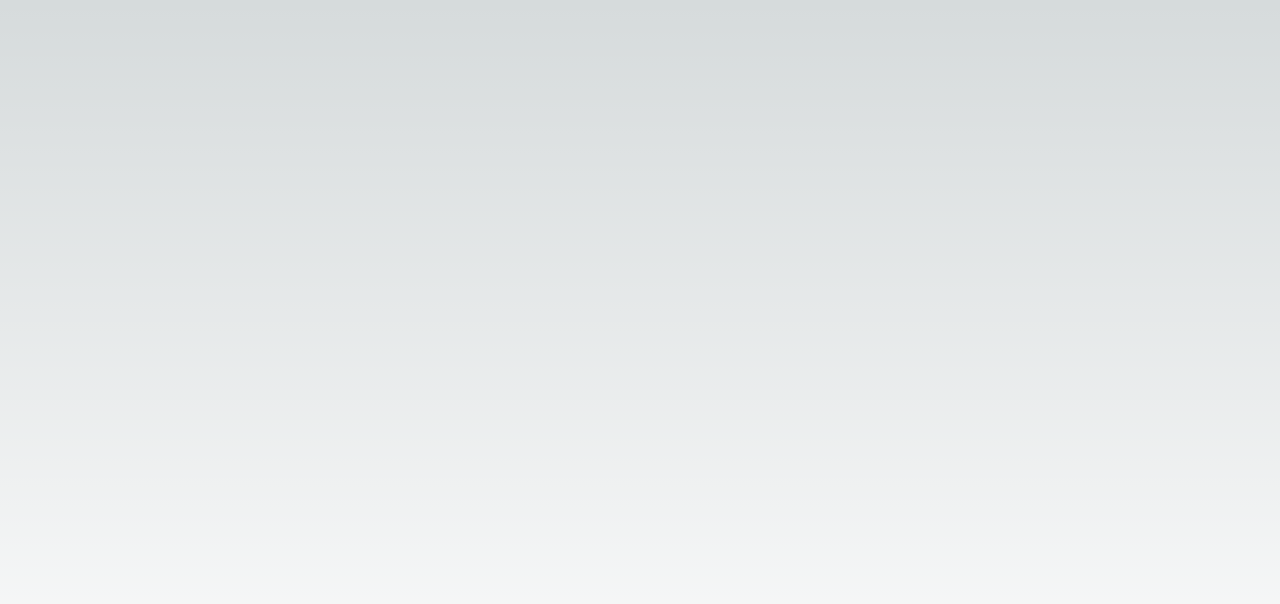
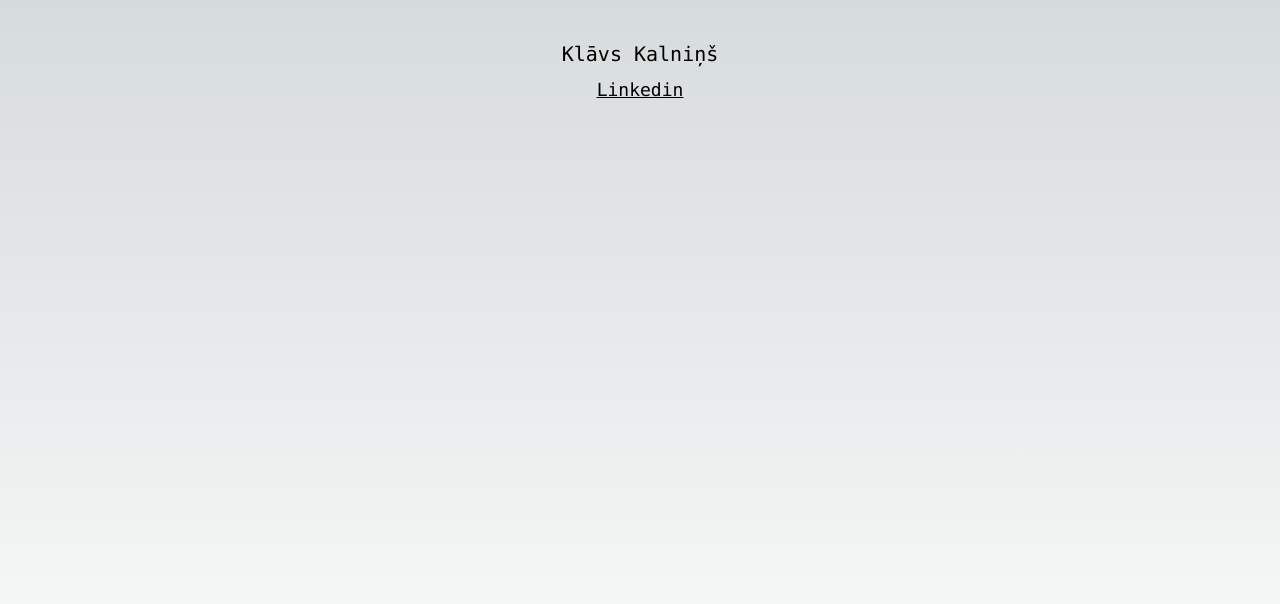
Before and after one commit to KlavsKalnins/portfolio-klavs, a Next.js app: page / in a window 1280 px wide. Shown: the top 604 px of the page. Built offline with nearby package versions, Linux system fonts and the light colour scheme.

Commit message:
added name and linkedin

```diff
--- a/src/app/page.tsx
+++ b/src/app/page.tsx
@@ -6,8 +6,8 @@ export default function Home() {
 
 
   return (
-    <main className="flex min-h-screen flex-col items-center justify-between p-24">
-      <div className="z-10 max-w-5xl w-full items-center justify-between font-mono text-sm lg:flex">
+    <main className="flex min-h-screen flex-col items-center justify-between p-10">
+      <div className="z-10 max-w-5xl w-full items-center justify-between font-mono text-sm lg:flex flex flex-col gap-2">
         {/* <div className="fixed left-0 top-0 flex w-full justify-center gap-2 border-b border-gray-300 bg-gradient-to-b from-zinc-200 pb-6 pt-8 backdrop-blur-2xl dark:border-neutral-800 dark:bg-zinc-800/30 dark:from-inherit lg:static lg:w-auto  lg:rounded-xl lg:border lg:bg-gray-200 lg:p-4 lg:dark:bg-zinc-800/30">
           <div>Klāvs Kalniņš</div>
         </div> */}
@@ -15,6 +15,8 @@ export default function Home() {
           <div>Lietotnes</div>
           <div>Lietotnes</div>
         </div> */}
+        <a className='text-xl'>Klāvs Kalniņš</a>
+        <a className='text-lg underline' href='https://www.linkedin.com/in/kl%C4%81vs-kalni%C5%86%C5%A1-877633207/'>Linkedin</a>
       </div>
 
       <div className="mb-32 grid text-center lg:max-w-5xl lg:w-full lg:mb-0 lg:grid-cols-4 lg:text-left">
```
